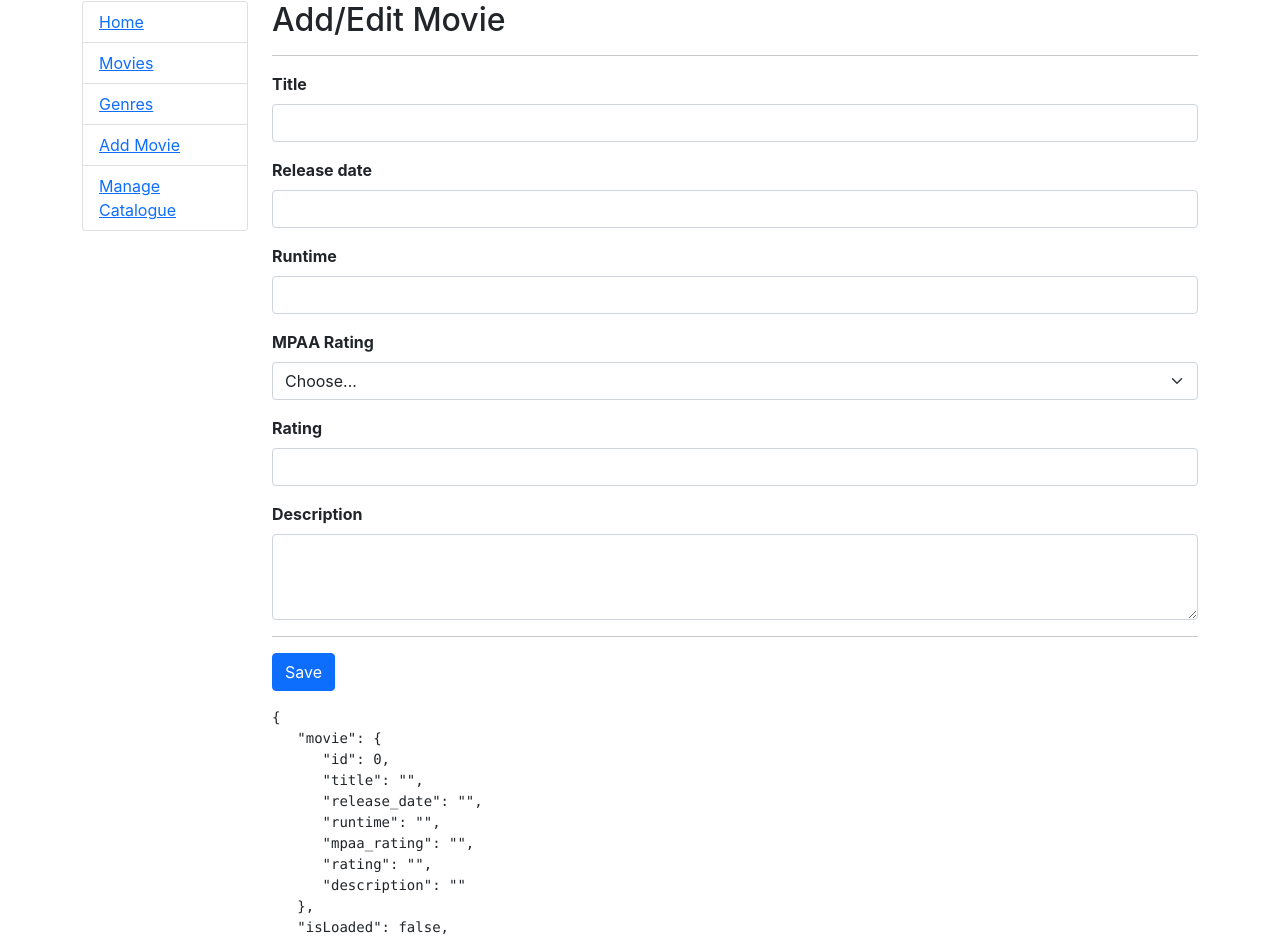
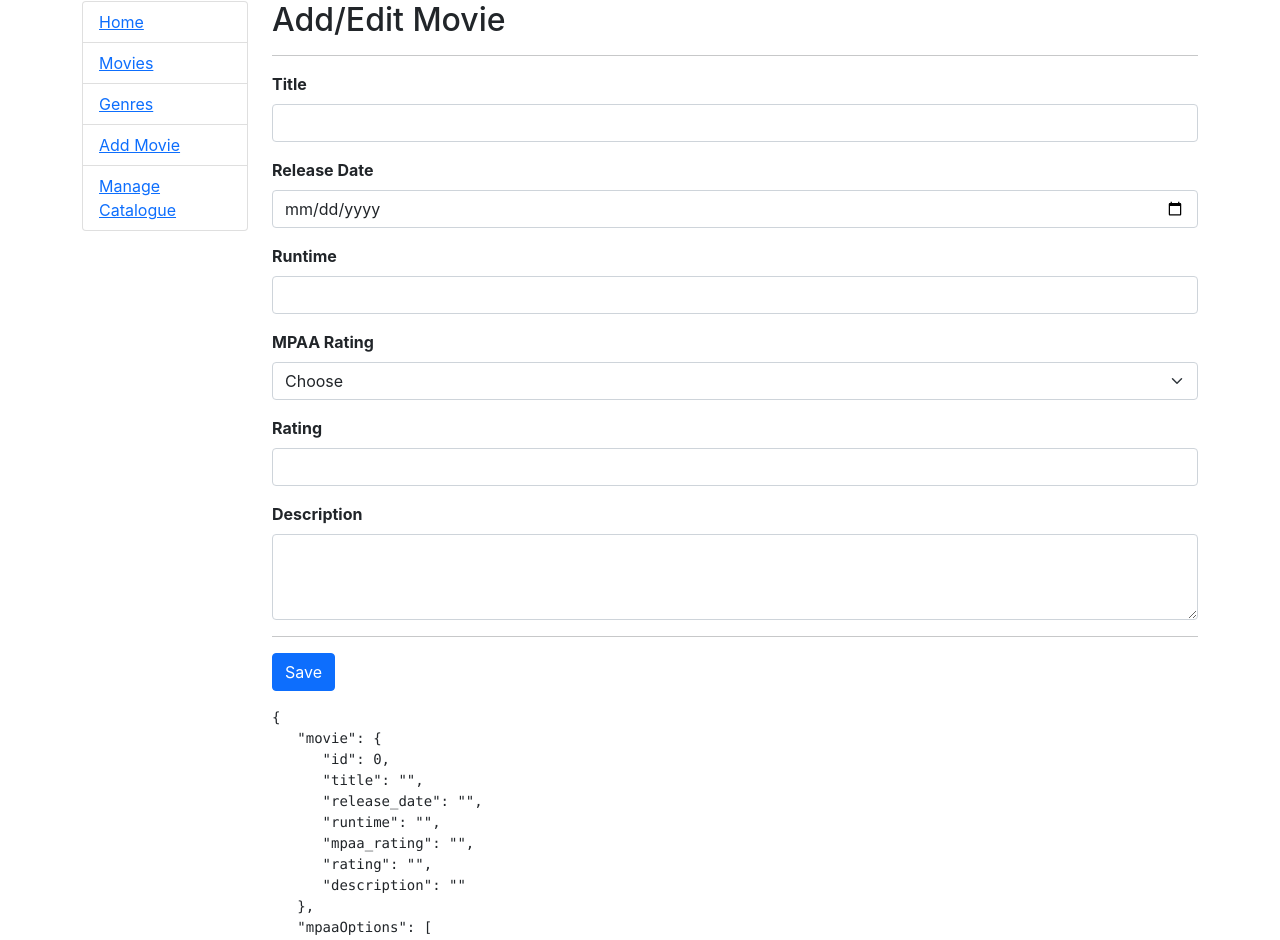
Before and after one commit to cmd-ctrl-q/go-movies, a React (Create React App) app: page /admin/add in a window 1280 px wide. Shown: the part 88-1028 px from the top of the page. Built offline with nearby package versions, Linux system fonts and the light colour scheme.

Commit message:
create component for mpaa rating select statement and add to the EditMovie component

```diff
--- a/src/components/EditMovie.js
+++ b/src/components/EditMovie.js
@@ -1,5 +1,8 @@
 import React, { Component, Fragment } from 'react';
 import './EditMovie.css';
+import Input from './form-components/Input'
+import Textarea from './form-components/Textarea'
+import Select from './form-components/Select'
 
 class EditMovie extends Component {
     state = {
@@ -20,6 +23,13 @@ class EditMovie extends Component {
                 rating: "",
                 description: "",
             },
+            mpaaOptions: [
+                {id: "G", value: "G"},
+                {id: "PG", value: "PG"},
+                {id: "PG13", value: "PG13"},
+                {id: "R", value: "R"},
+                {id: "NC17", value: "NC17"},
+            ],
             isLoaded: false,
             error: null,
         }
@@ -64,94 +74,55 @@ class EditMovie extends Component {
                         value={movie.id}
                         onChange={this.handleChange}
                     />
-                    <div className="mb-3">
-                        <label htmlFor="title" className="form-label">
-                            Title
-                        </label>
-                        <input
-                            type="text"
-                            className="form-control"
-                            id="title"
-                            name="title"
+
+                    <Input
+                        title={'Title'}
+                        type={'text'}
+                        name={'title'}
                         value={movie.title}
-                            onChange={this.handleChange}
+                        handleChange={this.handleChange}
                     />
-                    </div>
 
-                    <div className="mb-3">
-                        <label htmlFor="release_date" className="form-label">
-                            Release date
-                        </label>
-                        <input
-                            type="text"
-                            className="form-control"
-                            id="release_date"
-                            name="release_date"
+                    <Input
+                        title={'Release Date'}
+                        type={'date'}
+                        name={'release_date'}
                         value={movie.release_date}
-                            onChange={this.handleChange}
+                        handleChange={this.handleChange}
                     />
-                    </div>
 
-                    <div className="mb-3">
-                        <label htmlFor="runtime" className="form-label">
-                            Runtime
-                        </label>
-                        <input
-                            type="text"
-                            className="form-control"
-                            id="runtime"
-                            name="runtime"
+                    <Input
+                        title={'Runtime'}
+                        type={'text'}
+                        name={'runtime'}
                         value={movie.runtime}
-                            onChange={this.handleChange}
+                        handleChange={this.handleChange}
                     />
-                    </div>
 
-                    <div className="mb-3">
-                        <label htmlFor="mpaa_rating" className="form-label">
-                            MPAA Rating
-                        </label>
-                        <select
-                            name="mpaa_rating"
-                            className="form-select"
+                    <Select
+                        title={'MPAA Rating'}
+                        name={'mpaa_rating'}
+                        options={this.state.mpaaOptions}
                         value={movie.mpaa_rating}
-                            onChange={this.handleChange}
-                            >
-                            <option className="form-select">Choose...</option>
-                            <option className="form-select" value="PG">PG</option>
-                            <option className="form-select" value="PG13">PG13</option>
-                            <option className="form-select" value="R">R</option>
-                            <option className="form-select" value="NC17">NC17</option>
+                        handleChange={this.handleChange}
+                        placeholder={'Choose'}
+                    />
 
-                        </select>
-                    </div>
+                    <Input
+                        title={'Rating'}
+                        type={'text'}
+                        name={'rating'}
+                        value={movie.rating}
+                        handleChange={this.handleChange}
+                    />
 
-                    <div className="mb-3">
-                        <label htmlFor="rating" className="form-label">
-                            Rating
-                        </label>
-                        <input
-                            type="text"
-                            className="form-control"
-                            id="rating"
-                            name="rating"
-                            value={movie.rating}
-                            onChange={this.handleChange}
+                    <Textarea
+                        title={'Description'}
+                        id={'description'}
+                        name={'description'}
+                        value={movie.description}
+                        handleChange={this.handleChange}
                     />
-                    </div>
-
-                    <div className="mb-3">
-                        <label htmlFor="description" className="form-label">
-                            Description
-                        </label>
-                        <textarea
-                            className="form-control"
-                            id="description"
-                            name="description"
-                            rows="3"
-                            onChange={this.handleChange}
-                            value={movie.value}
-                            />
-                    </div>
 
                     <hr />
 
--- /dev/null
+++ b/src/components/form-components/Input.js
@@ -0,0 +1,20 @@
+const Input = (props) => {
+    return (
+        <div className="mb-3">
+            <label htmlFor={props.name} className="form-label">
+                {props.title}
+            </label>
+            <input
+                type={props.type}
+                className="form-control"
+                id={props.name}
+                name={props.name}
+                value={props.value}
+                onChange={props.handleChange}
+                placeholder={props.placeholder}
+                />
+        </div>
+    );
+}
+
+export default Input;
--- /dev/null
+++ b/src/components/form-components/Select.js
@@ -0,0 +1,32 @@
+const Select = (props) => {
+    return (
+        <div className="mb-3">
+            <label htmlFor={props.name} className="form-label">
+                {" "}
+                {props.title}{" "}
+            </label>
+
+            <select className="form-select"
+                name={props.name}
+                value={props.value}
+                onChange={props.handleChange}
+            >
+                    <option value="">{props.placeholder}</option>
+                    {props.options.map((option) => {
+                        return (
+                            <option
+                                className="form-select"
+                                key={option.id}
+                                value={option.id}
+                                label={option.value}
+                            >
+                                {option.value}
+                            </option>
+                        )
+                    })}
+            </select>
+        </div>
+    );
+}
+
+export default Select;
--- /dev/null
+++ b/src/components/form-components/Textarea.js
@@ -0,0 +1,20 @@
+const Textarea = (props) => {
+
+    return (
+            <div className="mb-3">
+            <label htmlFor={props.name} className="form-label">
+                {props.title}
+            </label>
+            <textarea
+                className="form-control"
+                id={props.id}
+                name={props.name}
+                rows="3"
+                onChange={props.handleChange}
+                value={props.description}
+            />
+        </div>
+    )
+}
+
+export default Textarea;
```
Lines whose indentation alone changed are shown as unchanged.
